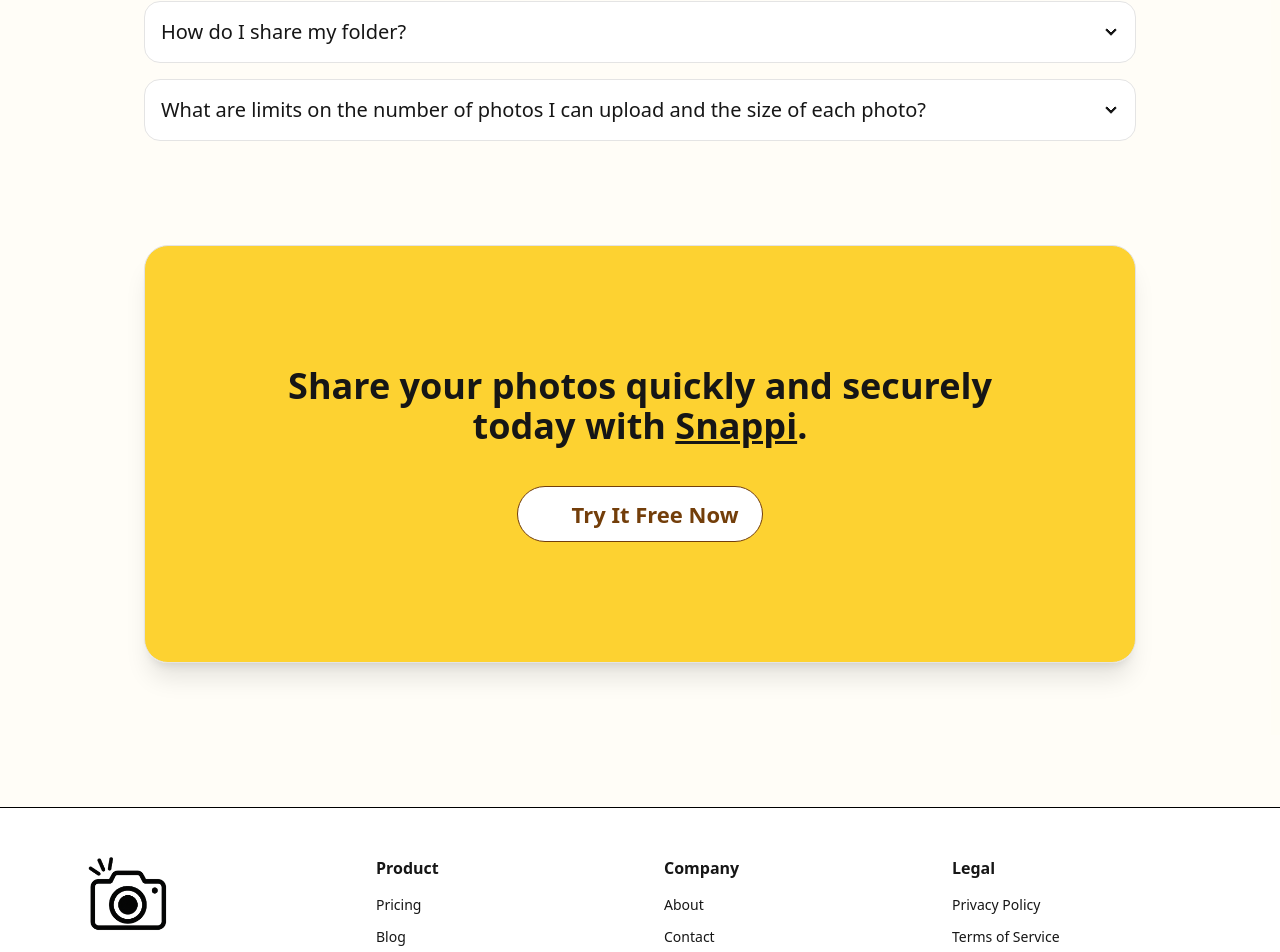
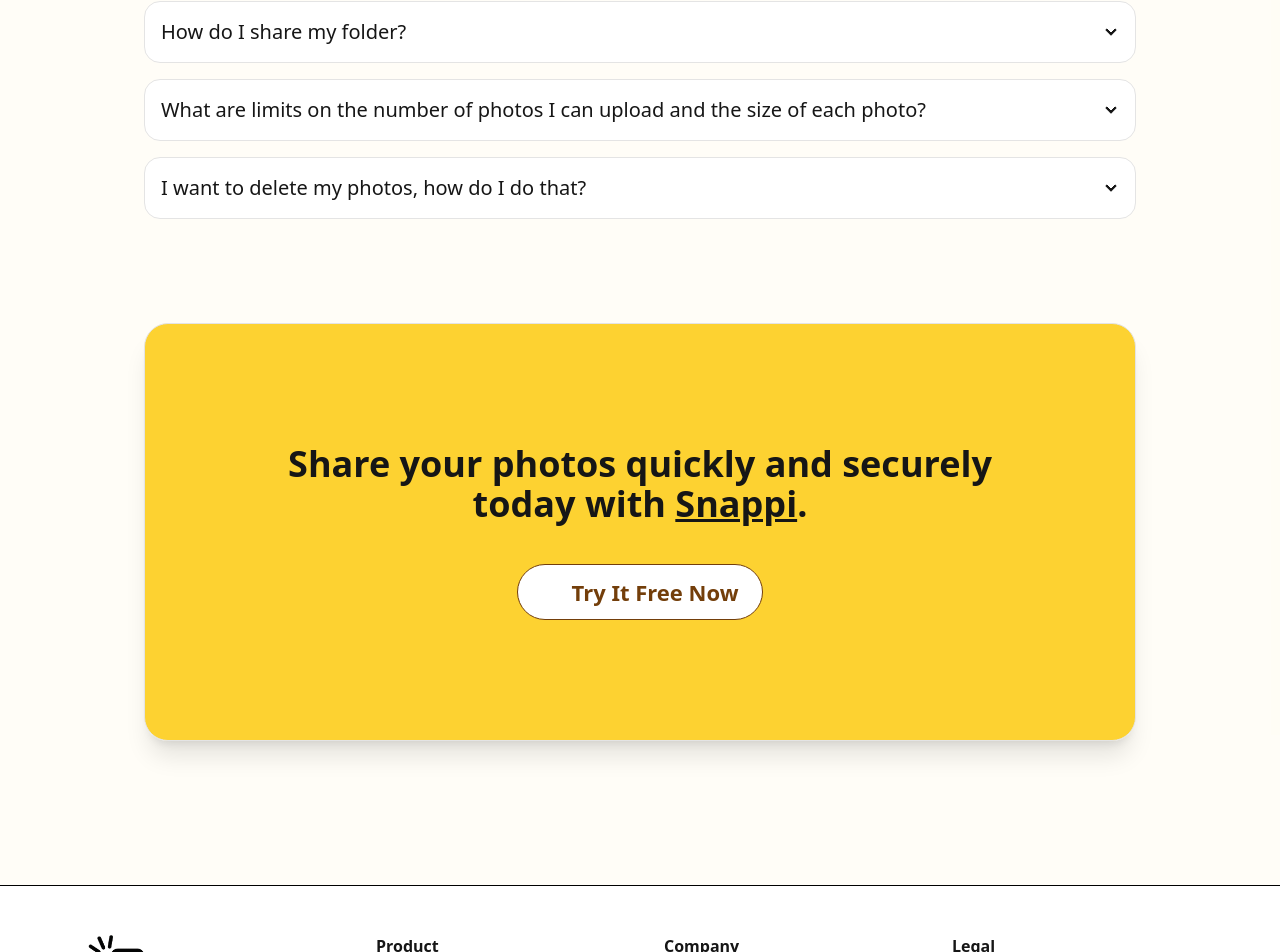
Before and after one commit to CometBlazer/snapsi, a SvelteKit app: page / in a window 1280 px wide. Shown: the part 1298-2250 px from the top of the page. Built offline with nearby package versions, Linux system fonts and the light colour scheme; some icons are missing.

Commit message:
Add FAQ entry for deleting photos with instructions

```diff
--- a/src/routes/+page.svelte
+++ b/src/routes/+page.svelte
@@ -165,6 +165,16 @@
       <p>Each folder has a limit of 100 photos, and each photo can be up to 500 MB in size.</p>
     </div>
   </div>
+
+  <div class="collapse collapse-arrow border border-base-300 bg-base-100 rounded-box mt-4">
+    <input type="checkbox" />
+    <div class="collapse-title text-xl font-medium">
+      I want to delete my photos, how do I do that?
+    </div>
+    <div class="collapse-content">
+      <p>You can delete your photos at any time by selecting the photos you want to delete and clicking "Delete Selected".</p>
+    </div>
+  </div>
 </div>
 
 <div class="container mx-auto pb-16 px-4 max-w-5xl">
```
